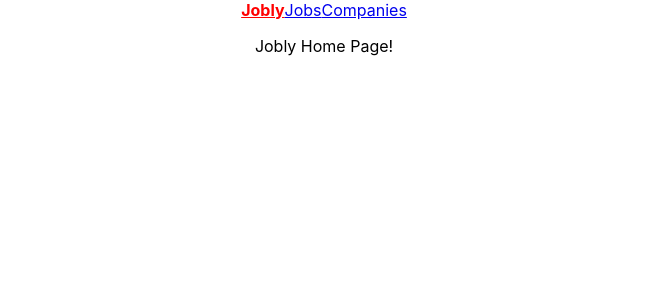
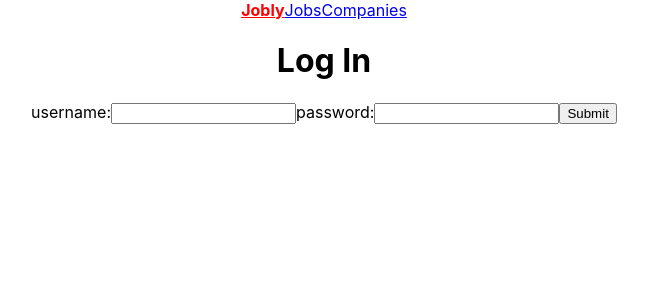
Before and after one commit to Jung-GunSong/react-jobly, a React (Create React App) app in the folder jobly/: page / in a window 1280 px wide. Shown: the top 300 px of the page, without its empty margins (316-964 px from the left). Built offline with nearby package versions, Linux system fonts and the light colour scheme; no server answers.

Commit message:
started working on login page, completed loading component

```diff
--- a/jobly/src/CompaniesPage.js
+++ b/jobly/src/CompaniesPage.js
@@ -3,6 +3,7 @@ import CompanyPanel from "./CompanyPanel";
 import { useState } from "react";
 import JoblyApi from "./api";
 import { useEffect } from "react";
+import Loading from "./Loading";
 
 /**
  * CompaniesPage: Renders list of all companies
@@ -14,13 +15,13 @@ import { useEffect } from "react";
  */
 
 function CompaniesPage() {
-  const [currCompanies, setCurrCompanies] = useState({companies:[], isLoading: true});
+  const [currCompanies, setCurrCompanies] = useState({ companies: [], isLoading: true });
 
 
   /** gets list of all companies from API or select companies based on search */
   async function searchCompanies(data = "") {
     const searchResults = await JoblyApi.getCompanies(data);
-    setCurrCompanies({companies: searchResults, isLoading: false});
+    setCurrCompanies({ companies: searchResults, isLoading: false });
 
   }
   /** renders list of companies after initial page load */
@@ -35,8 +36,8 @@ function CompaniesPage() {
       {!currCompanies.isLoading
         ? currCompanies.companies.map(company =>
           <CompanyPanel key={company.handle} company={company} />)
-        : <p>Loading!</p>}
+        : <Loading />}
     </>);
 }
 
-export default CompaniesPage;
+export default CompaniesPage;;
--- a/jobly/src/CompanyJobPage.js
+++ b/jobly/src/CompanyJobPage.js
@@ -4,6 +4,7 @@ import JoblyApi from "./api";
 import { useEffect } from "react";
 import { useState } from "react";
 import JobPanel from "./JobPanel";
+import Loading from "./Loading";
 
 /**
  * CompaniesJobsPage: Shows details about a company, lists all jobs
@@ -37,7 +38,7 @@ function CompanyJobPage() {
           <p>{companyData.description}</p>
           {companyData.jobs.map(job => <JobPanel key={job.id} job={job} />)}
         </div>
-        : <p>Loading!</p>}
+        : <Loading />}
     </>);
 }
 
--- a/jobly/src/JobsPage.js
+++ b/jobly/src/JobsPage.js
@@ -3,6 +3,7 @@ import JobPanel from "./JobPanel";
 import { useState } from "react";
 import JoblyApi from "./api";
 import { useEffect } from "react";
+import Loading from "./Loading";
 /**
  * Renders page of Job components
  *
@@ -12,14 +13,14 @@ import { useEffect } from "react";
  *
  */
 function JobsPage() {
-  const [currJobs, setCurrJobs] = useState({jobs: [], isLoading: true});
+  const [currJobs, setCurrJobs] = useState({ jobs: [], isLoading: true });
 
   /** Makes call to API to get list of all jobs, or some jobs based on search*/
 
   async function searchJobs(data) {
     const searchResults = await JoblyApi.getJobs(data);
 
-    setCurrJobs(({jobs: searchResults, isLoading: false}));
+    setCurrJobs(({ jobs: searchResults, isLoading: false }));
   }
 
   /**Renders list of all jobs after initial page load */
@@ -34,7 +35,7 @@ function JobsPage() {
       {!currJobs.isLoading
         ? currJobs.jobs.map(job =>
           <JobPanel key={job.id} job={job} />)
-        : <p>Loading!</p>}
+        : <Loading />}
     </>);
 }
 
--- /dev/null
+++ b/jobly/src/Loading.js
@@ -0,0 +1,8 @@
+
+import React from "react";
+
+function Loading() {
+  return <h1>Loading...</h1>;
+}
+
+export default Loading;
--- /dev/null
+++ b/jobly/src/Login.js
@@ -0,0 +1,46 @@
+
+import { useState, React } from "react";
+import { Navigate, useNavigate } from "react-router-dom";
+
+const initialLoginFormData = { username: "", password: "" };
+
+function Login() {
+  const [loginData, setLoginData] = useState(initialLoginFormData);
+  const navigate = useNavigate();
+
+  function handleChange(evt) {
+    const { name, value } = evt.target;
+    setLoginData(l => ({ ...l, [name]: value }));
+  }
+
+  function handleSubmit(evt) {
+    evt.preventDefault();
+    // loginUser(loginData);
+    // setLoginData(initialLoginFormData);
+    navigate("/companies");
+    // return <Navigate to="/companies" />;
+  }
+
+  return (
+    <div className="Login-container">
+      <h1>Log In</h1>
+      <form className="Login" onSubmit={handleSubmit}>
+        username:
+        <input
+          name="username"
+          value={loginData.name}
+          onChange={handleChange}
+        />
+        password:
+        <input
+          name="password"
+          value={loginData.password}
+          onChange={handleChange}
+        />
+        <button>Submit</button>
+      </form>
+    </div>
+  );
+}
+
+export default Login;
--- a/jobly/src/RouteList.js
+++ b/jobly/src/RouteList.js
@@ -3,6 +3,7 @@ import HomePage from "./HomePage";
 import JobsPage from "./JobsPage";
 import CompaniesPage from "./CompaniesPage";
 import CompanyJobPage from "./CompanyJobPage";
+import Login from "./Login";
 
 /**
  * Manages routes to each associated component/page
@@ -10,10 +11,13 @@ import CompanyJobPage from "./CompanyJobPage";
  */
 function RouteList() {
 
+
+
   return (
     <div>
       <Routes>
-        <Route path="/" element={<HomePage />} />
+        <Route path="/" element={<Login />} />
+        {/* <Route path="/" element={<HomePage />} /> */}
         <Route path="/jobs" element={<JobsPage />} />
         <Route path="/companies" element={<CompaniesPage />} />
         <Route path="/companies/:handle" element={<CompanyJobPage />} />
```
